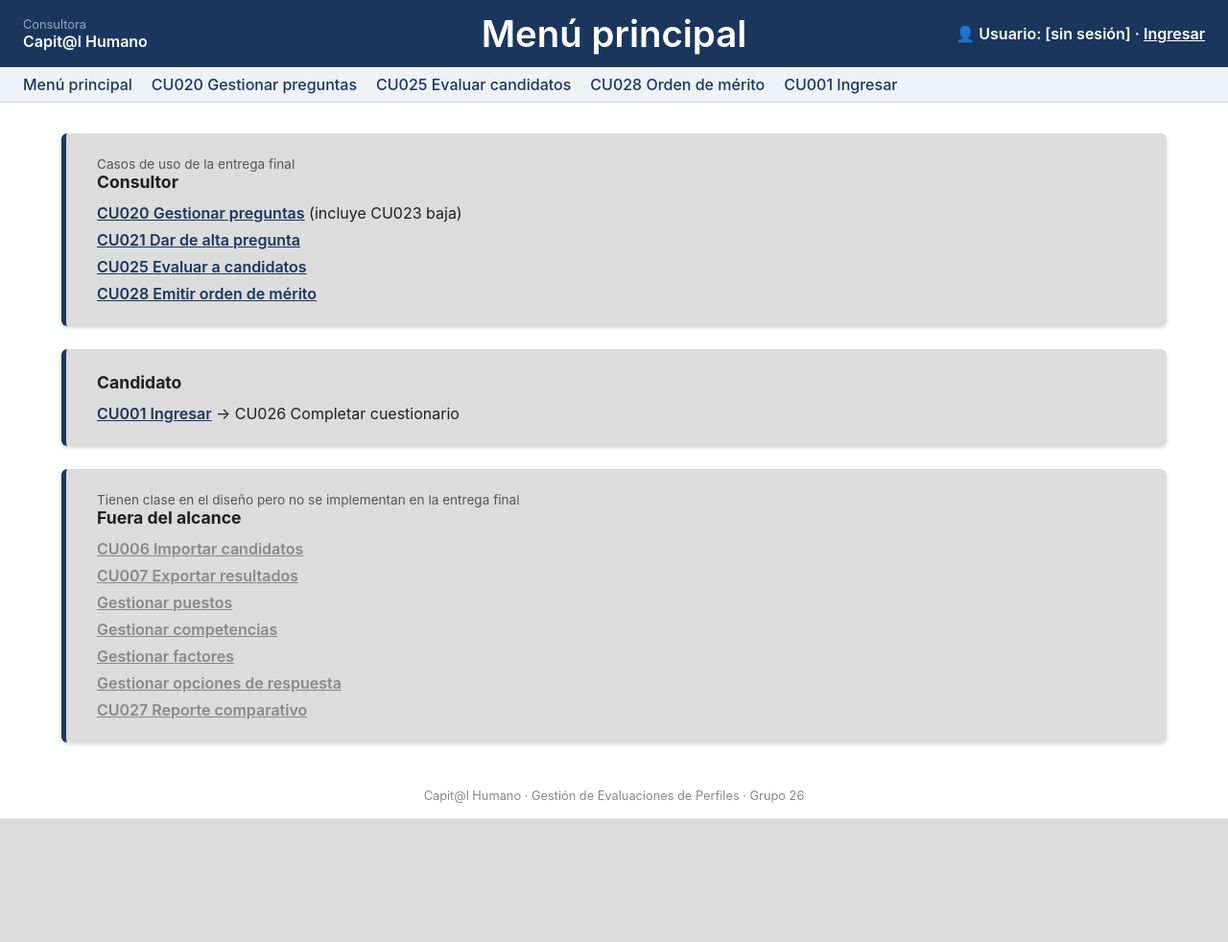
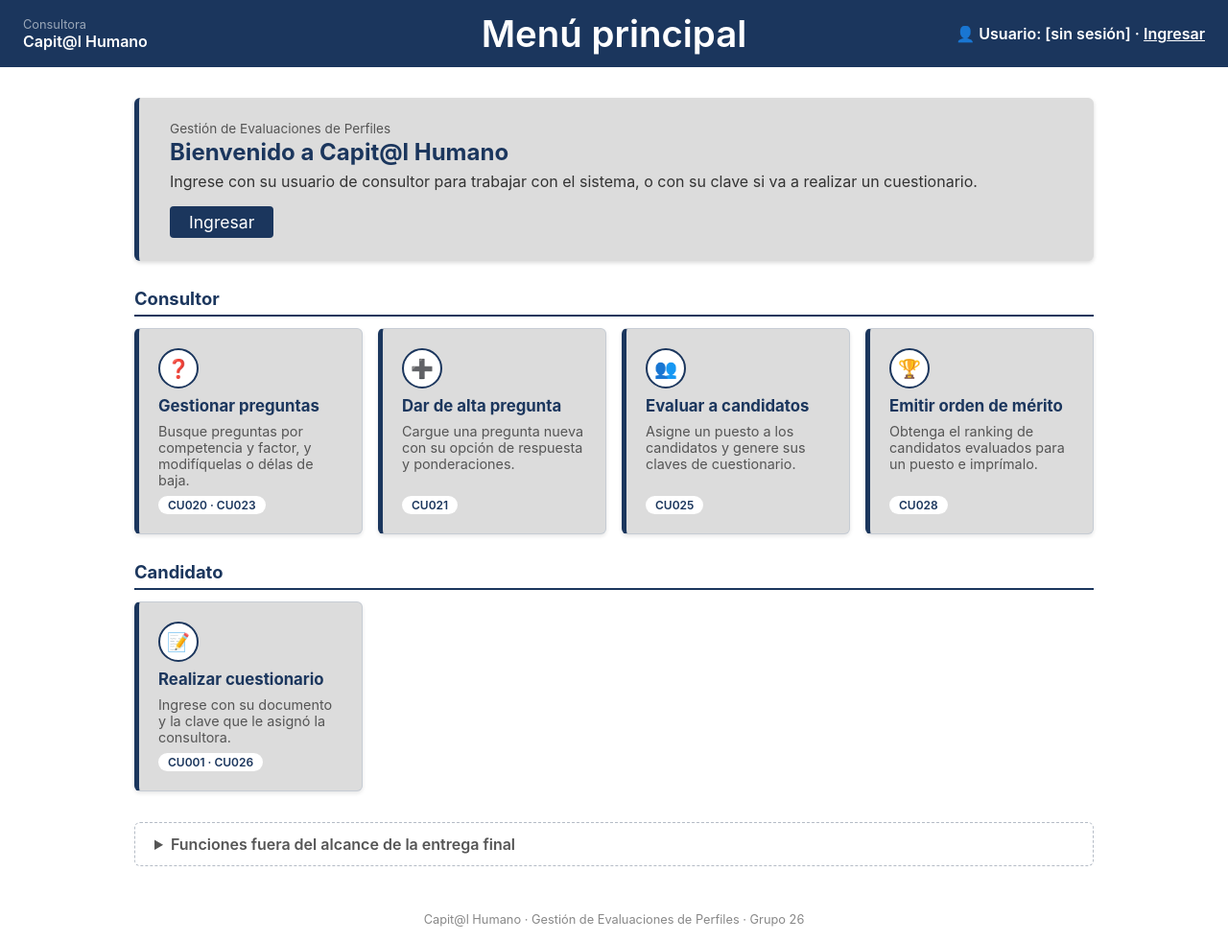
Before and after one commit to radawski/CapitalHumano, a Java web app: page / in a window 1280 px wide. Shown: the whole page at 96% size. Before the commit the page ends 853 px from the top, so only its background shows below. Run offline with Tomcat 11, a stand-in JSP engine, Linux system fonts and the light colour scheme.

Commit message:
Menú principal: rediseño con tarjetas y se quita la barra de links de la cabecera
- Bienvenida con el estado de la sesión y botón Ingresar si no hay sesión.
- Tarjetas por actor (consultor y candidato) con ícono, descripción y una
  etiqueta con los CU que cubre cada opción.
- "Realizar cuestionario" lleva directo al ingreso del candidato.
- Las funciones fuera del alcance quedan en una sección plegada al final.
- Se quita de cabecera.jspf la barra "Menú principal · CU020 · CU025 · CU028 ·
  CU001" y sus estilos; se vuelve al menú con el nombre de la cabecera o Salir.

```diff
--- a/src/main/webapp/WEB-INF/jspf/cabecera.jspf
+++ b/src/main/webapp/WEB-INF/jspf/cabecera.jspf
@@ -31,11 +31,4 @@
         </c:choose>
     </div>
 </header>
-<nav class="menu">
-    <a href="${pageContext.request.contextPath}/">Menú principal</a>
-    <a href="${pageContext.request.contextPath}/preguntas">CU020 Gestionar preguntas</a>
-    <a href="${pageContext.request.contextPath}/evaluar-candidatos">CU025 Evaluar candidatos</a>
-    <a href="${pageContext.request.contextPath}/orden-merito">CU028 Orden de mérito</a>
-    <a href="${pageContext.request.contextPath}/login">CU001 Ingresar</a>
-</nav>
 <main class="contenido">
--- a/src/main/webapp/css/estilos.css
+++ b/src/main/webapp/css/estilos.css
@@ -32,18 +32,6 @@ body {
 .cabecera__nombre { color: var(--blanco); font-weight: 600; text-decoration: none; }
 .cabecera__titulo { margin: 0; font-size: 2.4rem; font-weight: 600; text-align: center; }
 .cabecera__usuario { justify-self: end; font-weight: 600; }
-
-/* Menú */
-.menu {
-    display: flex;
-    flex-wrap: wrap;
-    gap: 4px 20px;
-    padding: 8px 24px;
-    background: #eef1f5;
-    border-bottom: 1px solid #cfd6df;
-}
-.menu a { color: var(--azul); text-decoration: none; font-weight: 500; }
-.menu a:hover { text-decoration: underline; }
 
 .contenido { max-width: 1200px; margin: 32px auto; padding: 0 24px; }
 
@@ -92,17 +80,136 @@ table { width: 100%; border-collapse: collapse; background: var(--blanco); }
 th, td { padding: 8px 12px; border-bottom: 1px solid #ddd; text-align: left; }
 th { background: var(--azul); color: var(--blanco); font-weight: 600; }
 
-/* Menú principal */
-.menu-principal { list-style: none; padding: 0; margin: 0; display: grid; gap: 8px; }
-.menu-principal a { color: var(--azul); font-weight: 600; }
-.menu-principal .fuera-de-alcance { color: #888; }
+/* Menú principal (index.jsp): bienvenida y tarjetas por actor */
+.inicio {
+    max-width: 1000px;
+    margin: 0 auto;
+}
+.inicio-bienvenida {
+    display: flex;
+    justify-content: space-between;
+    align-items: center;
+    gap: 16px 24px;
+    flex-wrap: wrap;
+}
+.inicio-titulo {
+    margin: 2px 0 6px;
+    color: var(--azul);
+    font-size: 1.5rem;
+}
+.inicio-texto {
+    margin: 0;
+    color: #333;
+}
+.inicio-seccion {
+    margin: 28px 0 12px;
+    padding-bottom: 6px;
+    border-bottom: 2px solid var(--azul);
+    color: var(--azul);
+    font-size: 1.15rem;
+}
+.inicio-grilla {
+    display: grid;
+    grid-template-columns: repeat(auto-fill, minmax(220px, 1fr));
+    gap: 16px;
+}
+.inicio-tarjeta {
+    display: flex;
+    flex-direction: column;
+    gap: 8px;
+    padding: 20px;
+    border: 1px solid #c6ccd4;
+    border-left: 5px solid var(--azul);
+    border-radius: 6px;
+    background: var(--gris-panel);
+    color: inherit;
+    text-decoration: none;
+    box-shadow: 0 2px 4px rgba(0, 0, 0, 0.1);
+    transition: box-shadow 0.15s, transform 0.15s;
+}
+.inicio-tarjeta:hover,
+.inicio-tarjeta:focus-visible {
+    box-shadow: 0 6px 14px rgba(27, 54, 93, 0.25);
+    transform: translateY(-2px);
+    outline: none;
+}
+.inicio-tarjeta__icono {
+    display: inline-flex;
+    align-items: center;
+    justify-content: center;
+    width: 42px;
+    height: 42px;
+    border-radius: 50%;
+    border: 2px solid var(--azul);
+    background: var(--blanco);
+    font-size: 1.2rem;
+}
+.inicio-tarjeta__titulo {
+    color: var(--azul);
+    font-weight: 700;
+    font-size: 1.05rem;
+}
+.inicio-tarjeta__texto {
+    flex-grow: 1;
+    font-size: 0.9rem;
+    color: var(--gris-texto);
+}
+.inicio-tarjeta__cu {
+    align-self: flex-start;
+    padding: 2px 10px;
+    border-radius: 999px;
+    background: var(--blanco);
+    font-size: 0.75rem;
+    font-weight: 600;
+    color: var(--azul);
+}
+.inicio-fuera {
+    margin-top: 32px;
+    padding: 12px 20px;
+    border: 1px dashed #b5bcc6;
+    border-radius: 6px;
+    color: var(--gris-texto);
+}
+.inicio-fuera summary {
+    cursor: pointer;
+    font-weight: 600;
+}
+.inicio-fuera__nota {
+    margin: 10px 0;
+    font-size: 0.85rem;
+}
+.inicio-fuera__lista {
+    list-style: none;
+    margin: 0;
+    padding: 0;
+    display: flex;
+    flex-wrap: wrap;
+    gap: 8px;
+}
+.inicio-fuera__lista a {
+    display: inline-block;
+    padding: 4px 12px;
+    border-radius: 999px;
+    background: #eef1f5;
+    color: #666;
+    font-size: 0.85rem;
+    text-decoration: none;
+}
+.inicio-fuera__lista a:hover {
+    background: #e1e6ec;
+}
+.inicio-fuera__lista span {
+    margin-left: 4px;
+    font-size: 0.75rem;
+    color: #999;
+}
 
 .pie { text-align: center; padding: 16px; color: #888; font-size: 0.8rem; }
 
 /* Impresión: solo el contenido (lo usa CU028, #7) */
 @media print {
     @page { margin: 1.5cm; }
-    .menu, .pie, .no-imprimir, .boton, .alerta, .modal-fondo { display: none !important; }
+    .pie, .no-imprimir, .boton, .alerta, .modal-fondo { display: none !important; }
     .cabecera { background: none; color: #000; padding: 0 0 8px; }
     .cabecera__nombre { color: #000; }
     .panel { box-shadow: none; border: none; background: none; padding: 0; margin: 0; }
--- a/src/main/webapp/index.jsp
+++ b/src/main/webapp/index.jsp
@@ -2,37 +2,78 @@
 <%@ taglib prefix="c" uri="jakarta.tags.core" %>
 <c:set var="titulo" value="Menú principal" scope="request"/>
 <%@ include file="/WEB-INF/jspf/cabecera.jspf" %>
+<c:set var="ctx" value="${pageContext.request.contextPath}"/>
 
-<section class="panel">
-    <p class="panel__subtitulo">Casos de uso de la entrega final</p>
-    <h2 class="panel__titulo">Consultor</h2>
-    <ul class="menu-principal">
-        <li><a href="${pageContext.request.contextPath}/preguntas">CU020 Gestionar preguntas</a> (incluye CU023 baja)</li>
-        <li><a href="${pageContext.request.contextPath}/preguntas/nueva">CU021 Dar de alta pregunta</a></li>
-        <li><a href="${pageContext.request.contextPath}/evaluar-candidatos">CU025 Evaluar a candidatos</a></li>
-        <li><a href="${pageContext.request.contextPath}/orden-merito">CU028 Emitir orden de mérito</a></li>
-    </ul>
-</section>
+<div class="inicio">
+    <section class="panel inicio-bienvenida">
+        <div>
+            <p class="panel__subtitulo">Gestión de Evaluaciones de Perfiles</p>
+            <h2 class="inicio-titulo">Bienvenido a Capit@l Humano</h2>
+            <c:choose>
+                <c:when test="${not empty sessionScope.usuario}">
+                    <p class="inicio-texto">Sesión iniciada como <strong><c:out value="${sessionScope.usuario}"/></strong>. Elija una opción para comenzar.</p>
+                </c:when>
+                <c:otherwise>
+                    <p class="inicio-texto">Ingrese con su usuario de consultor para trabajar con el sistema, o con su clave si va a realizar un cuestionario.</p>
+                </c:otherwise>
+            </c:choose>
+        </div>
+        <c:if test="${empty sessionScope.usuario}">
+            <a class="boton" href="${ctx}/login">Ingresar</a>
+        </c:if>
+    </section>
 
-<section class="panel">
-    <h2 class="panel__titulo">Candidato</h2>
-    <ul class="menu-principal">
-        <li><a href="${pageContext.request.contextPath}/login">CU001 Ingresar</a> &rarr; CU026 Completar cuestionario</li>
-    </ul>
-</section>
+    <h2 class="inicio-seccion">Consultor</h2>
+    <div class="inicio-grilla">
+        <a class="inicio-tarjeta" href="${ctx}/preguntas">
+            <span class="inicio-tarjeta__icono" aria-hidden="true">&#10067;</span>
+            <span class="inicio-tarjeta__titulo">Gestionar preguntas</span>
+            <span class="inicio-tarjeta__texto">Busque preguntas por competencia y factor, y modifíquelas o délas de baja.</span>
+            <span class="inicio-tarjeta__cu">CU020 · CU023</span>
+        </a>
+        <a class="inicio-tarjeta" href="${ctx}/preguntas/nueva">
+            <span class="inicio-tarjeta__icono" aria-hidden="true">&#10133;</span>
+            <span class="inicio-tarjeta__titulo">Dar de alta pregunta</span>
+            <span class="inicio-tarjeta__texto">Cargue una pregunta nueva con su opción de respuesta y ponderaciones.</span>
+            <span class="inicio-tarjeta__cu">CU021</span>
+        </a>
+        <a class="inicio-tarjeta" href="${ctx}/evaluar-candidatos">
+            <span class="inicio-tarjeta__icono" aria-hidden="true">&#128101;</span>
+            <span class="inicio-tarjeta__titulo">Evaluar a candidatos</span>
+            <span class="inicio-tarjeta__texto">Asigne un puesto a los candidatos y genere sus claves de cuestionario.</span>
+            <span class="inicio-tarjeta__cu">CU025</span>
+        </a>
+        <a class="inicio-tarjeta" href="${ctx}/orden-merito">
+            <span class="inicio-tarjeta__icono" aria-hidden="true">&#127942;</span>
+            <span class="inicio-tarjeta__titulo">Emitir orden de mérito</span>
+            <span class="inicio-tarjeta__texto">Obtenga el ranking de candidatos evaluados para un puesto e imprímalo.</span>
+            <span class="inicio-tarjeta__cu">CU028</span>
+        </a>
+    </div>
 
-<section class="panel">
-    <p class="panel__subtitulo">Tienen clase en el diseño pero no se implementan en la entrega final</p>
-    <h2 class="panel__titulo">Fuera del alcance</h2>
-    <ul class="menu-principal">
-        <li><a class="fuera-de-alcance" href="${pageContext.request.contextPath}/importar-candidatos">CU006 Importar candidatos</a></li>
-        <li><a class="fuera-de-alcance" href="${pageContext.request.contextPath}/exportar-resultados">CU007 Exportar resultados</a></li>
-        <li><a class="fuera-de-alcance" href="${pageContext.request.contextPath}/puestos">Gestionar puestos</a></li>
-        <li><a class="fuera-de-alcance" href="${pageContext.request.contextPath}/competencias">Gestionar competencias</a></li>
-        <li><a class="fuera-de-alcance" href="${pageContext.request.contextPath}/factores">Gestionar factores</a></li>
-        <li><a class="fuera-de-alcance" href="${pageContext.request.contextPath}/opciones-respuesta">Gestionar opciones de respuesta</a></li>
-        <li><a class="fuera-de-alcance" href="${pageContext.request.contextPath}/reporte-comparativo">CU027 Reporte comparativo</a></li>
-    </ul>
-</section>
+    <h2 class="inicio-seccion">Candidato</h2>
+    <div class="inicio-grilla">
+        <a class="inicio-tarjeta" href="${ctx}/login?tipo=CANDIDATO">
+            <span class="inicio-tarjeta__icono" aria-hidden="true">&#128221;</span>
+            <span class="inicio-tarjeta__titulo">Realizar cuestionario</span>
+            <span class="inicio-tarjeta__texto">Ingrese con su documento y la clave que le asignó la consultora.</span>
+            <span class="inicio-tarjeta__cu">CU001 · CU026</span>
+        </a>
+    </div>
+
+    <details class="inicio-fuera">
+        <summary>Funciones fuera del alcance de la entrega final</summary>
+        <p class="inicio-fuera__nota">Tienen clase en el diseño, pero no se implementan en esta entrega.</p>
+        <ul class="inicio-fuera__lista">
+            <li><a href="${ctx}/importar-candidatos">Importar candidatos <span>CU006</span></a></li>
+            <li><a href="${ctx}/exportar-resultados">Exportar resultados <span>CU007</span></a></li>
+            <li><a href="${ctx}/puestos">Gestionar puestos <span>CU008</span></a></li>
+            <li><a href="${ctx}/competencias">Gestionar competencias</a></li>
+            <li><a href="${ctx}/factores">Gestionar factores</a></li>
+            <li><a href="${ctx}/opciones-respuesta">Gestionar opciones de respuesta</a></li>
+            <li><a href="${ctx}/reporte-comparativo">Reporte comparativo <span>CU027</span></a></li>
+        </ul>
+    </details>
+</div>
 
 <%@ include file="/WEB-INF/jspf/pie.jspf" %>
```
